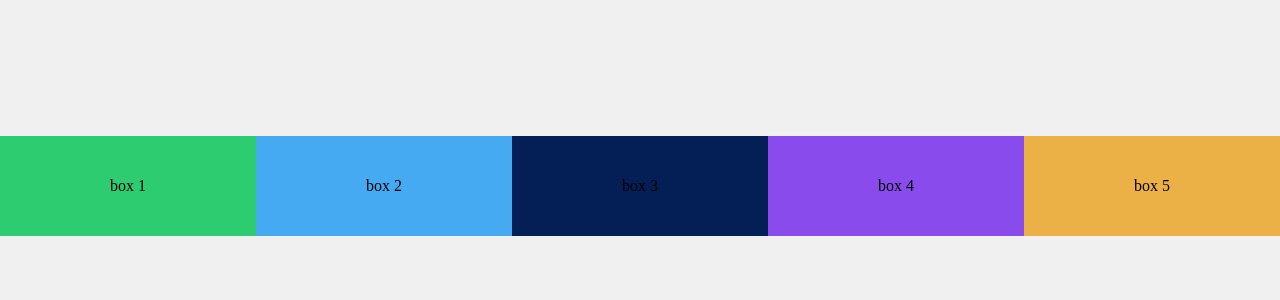
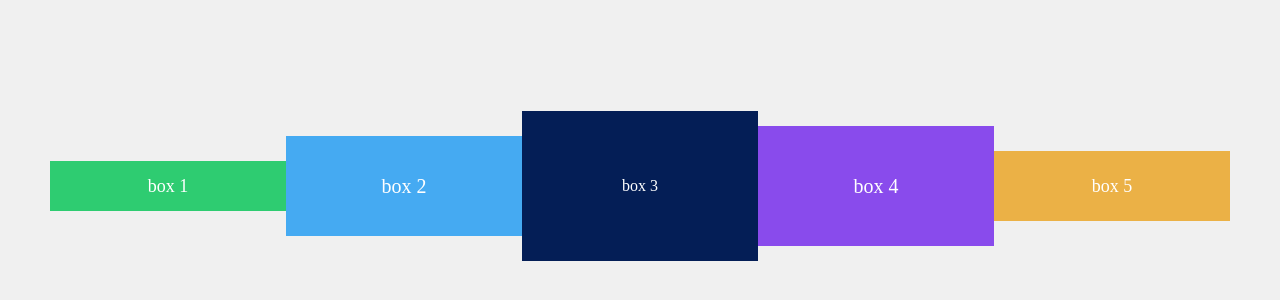
Before and after one commit to 63brown/alx-frontend-for-fun, a plain HTML site: page flexbox/101-index.html in a window 1280 px wide. Shown: the part 214-514 px from the top of the page. Drawn offline with Linux system fonts and the light colour scheme.

Commit message:
Timemachine boxes!

```diff
--- a/flexbox/101-style.css
+++ b/flexbox/101-style.css
@@ -5,7 +5,7 @@ body, h1, h2, h3, p, ul, li {
 
   .container {
     display: flex;
-    justify-content: space-between;
+    justify-content: center;
     align-items: center;
     height: 100vh;
     background-color: #f0f0f0;
@@ -13,29 +13,49 @@ body, h1, h2, h3, p, ul, li {
 
   .box {
     display: flex;
+    flex: 0 0 calc(20% - 20px);
     justify-content: center;
     align-items: center;
-    flex: 1;
     height: 100px;
+    color: white;
+    position: relative;
   }
 
 
   .box1 {
     background-color: #2ecc71;
+    font-size: 18px;
+    height: 50px;
+    width: 120px;
+    z-index: 1;
   }
 
   .box2 {
     background-color: #45aaf2;
+    font-size: 20px;
+    width: 150px;
+    z-index: 2;
   }
 
   .box3 {
     background-color: #041e56;
+    height: 150px;
+    width: 1300px;
+    z-index: 1;
+
   }
 
   .box4 {
     background-color: #894bec;
+    font-size: 20px;
+    height: 120px;
+    z-index: 0;
   }
 
   .box5 {
     background-color: #ebb146;
+    font-size: 18px;
+    height: 70px;
+    width: 120px;
+    z-index: 1;
   }
```
